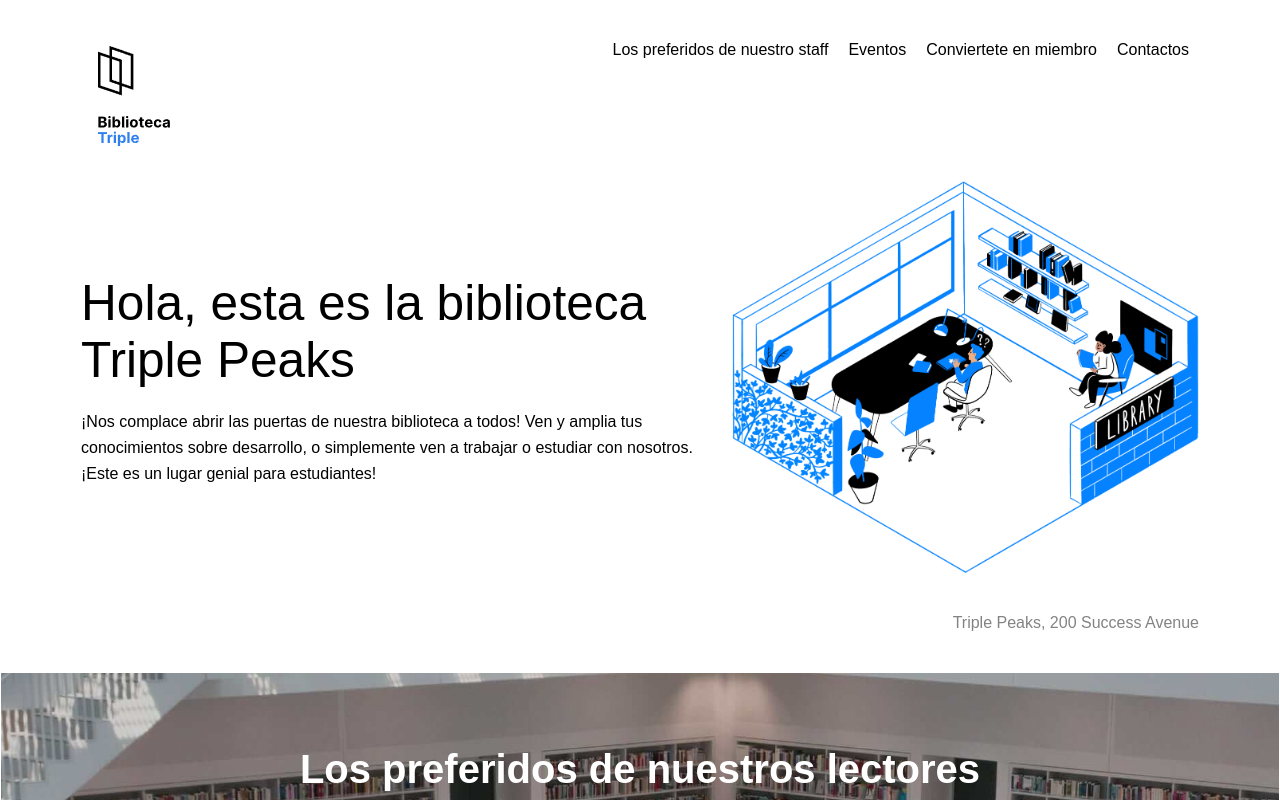
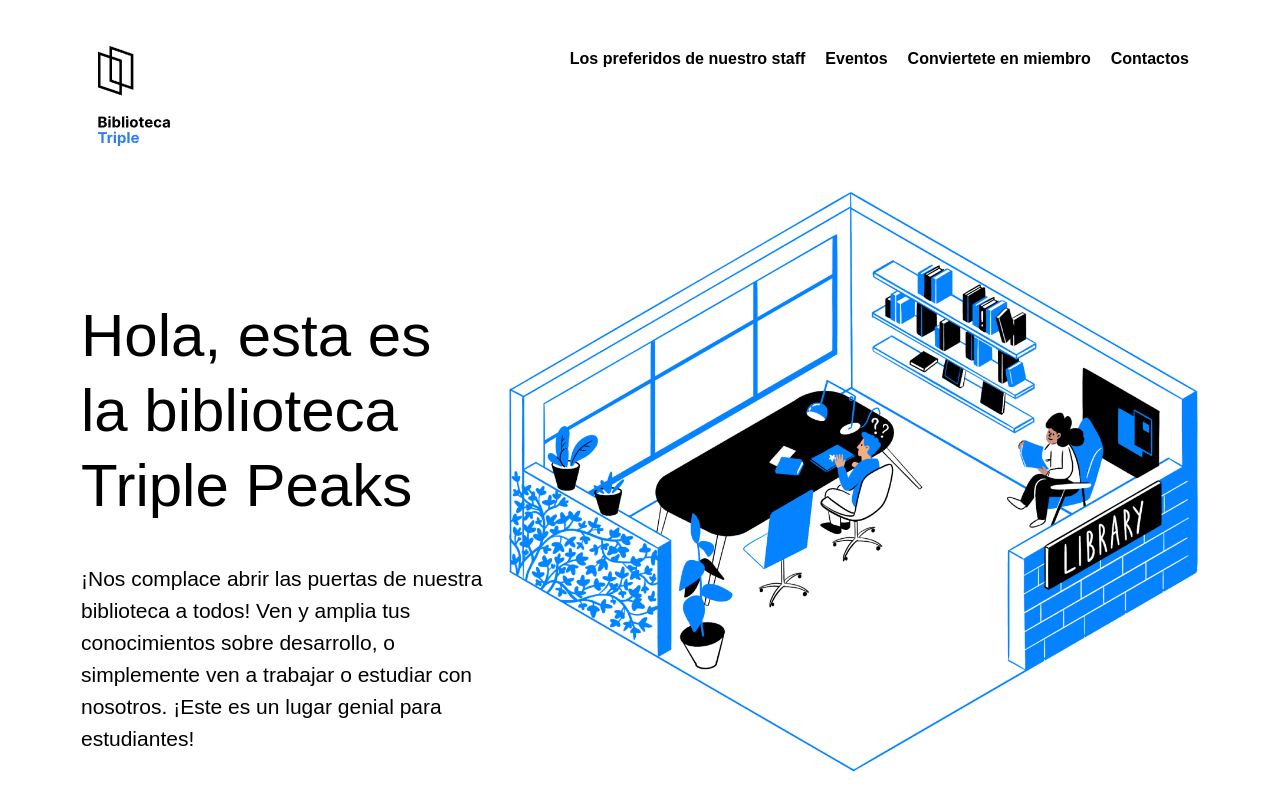
Before and after one commit to mvm01/web_project_library_es, a plain HTML site: page index.html in a window 1280 px wide. Shown: the top 800 px of the page. Drawn offline with nearby package versions, Linux system fonts and the light colour scheme.

Commit message:
primer correccion

```diff
--- a/styles/style.css
+++ b/styles/style.css
@@ -5,6 +5,8 @@
   box-sizing: border-box;
   font-family: Arial, Helvetica, sans-serif;
   font-size: 16px;
+  min-width: 300px;
+  line-height: 20px;
 }
 
 .nav {
@@ -22,7 +24,7 @@
   display: flex;
   list-style: none;
   padding: 0;
-  margin: 0;
+  margin: 8px 0 0;
   gap: 30px;
   column-gap: 20px;
 }
@@ -30,7 +32,7 @@
 .nav__link {
   color: #000;
   text-decoration: none;
-  font-weight: 200;
+  font-weight: bold;
   cursor: pointer;
 }
 
@@ -45,6 +47,7 @@
 .header__content {
   display: flex;
   width: 100%;
+  justify-content: space-between;
 }
 
 .header__content > div {
@@ -58,13 +61,19 @@
 }
 
 .header__title {
-  font-size: 3.1em;
-  margin-bottom: 20px;
-  font-weight: 400;
+  font-weight: 450;
+  margin-top: 128px;
+  font-size: 60px;
+  line-height: 75px;
+  max-width: 635px;
+
 }
 
 .header__description {
-  line-height: 1.6;
+  max-width: 555px;
+  line-height: 32px;
+  font-size: 21px;
+  margin-top: 32px;
 }
 
 .header__image {
```
